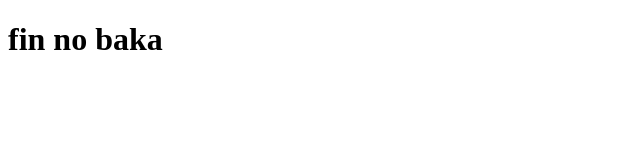
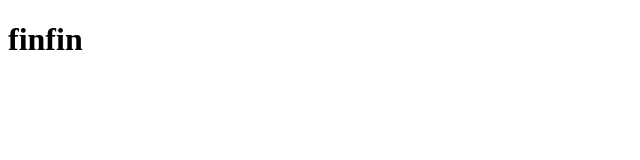
Before and after one commit to huynhnguyen1906/git-practice, a plain HTML site: page index.html in a window 1280 px wide. Shown: the whole page, without its empty margins (0-640 px from the left). Drawn offline with Linux system fonts and the light colour scheme.

Commit message:
h1 textの編集

```diff
--- a/index.html
+++ b/index.html
@@ -8,7 +8,7 @@
 </head>
 
 <body>
-	<h1> fin no baka </h1>
+	<h1>finfin</h1>
 </body>
 
 </html>
```
